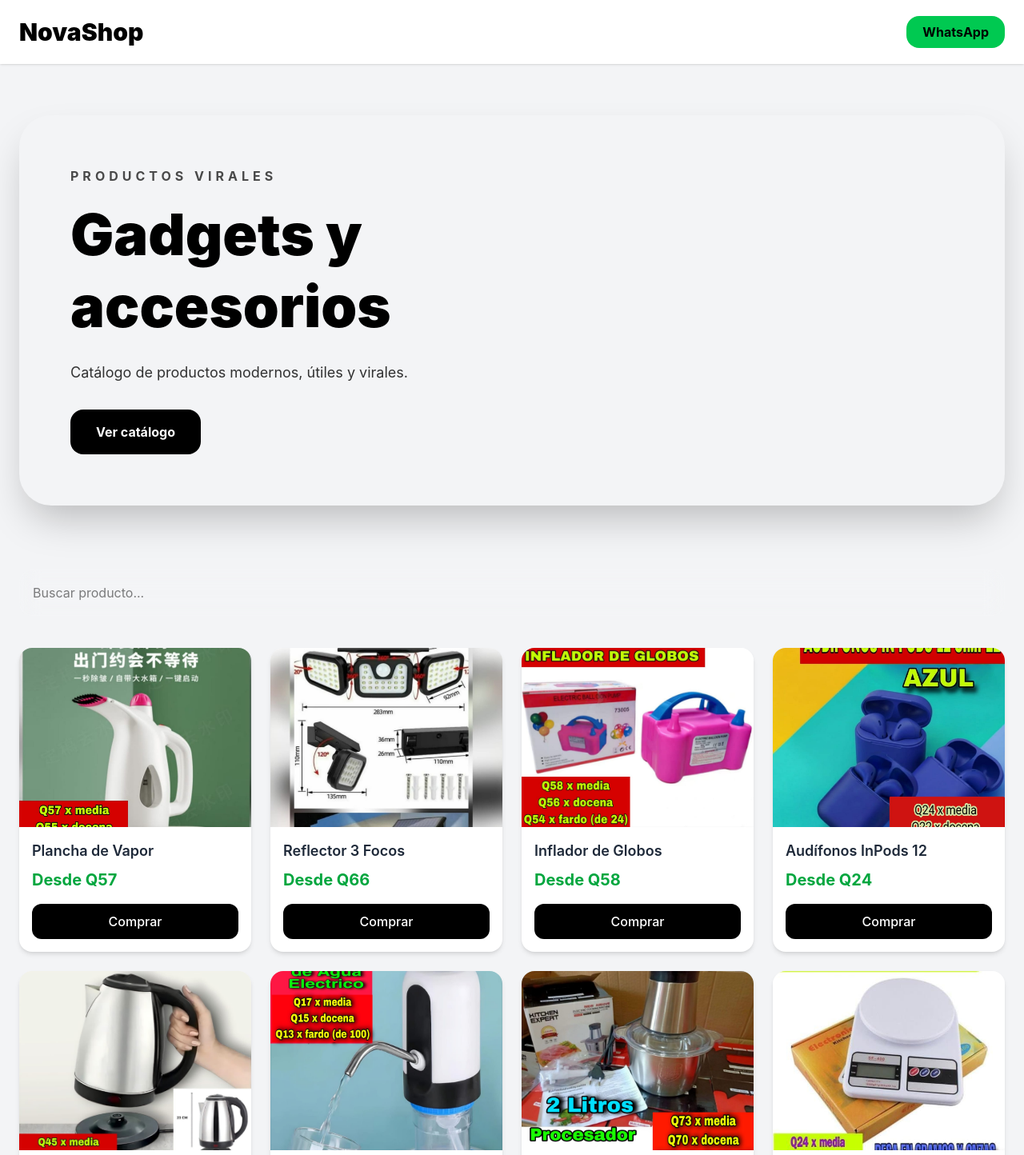
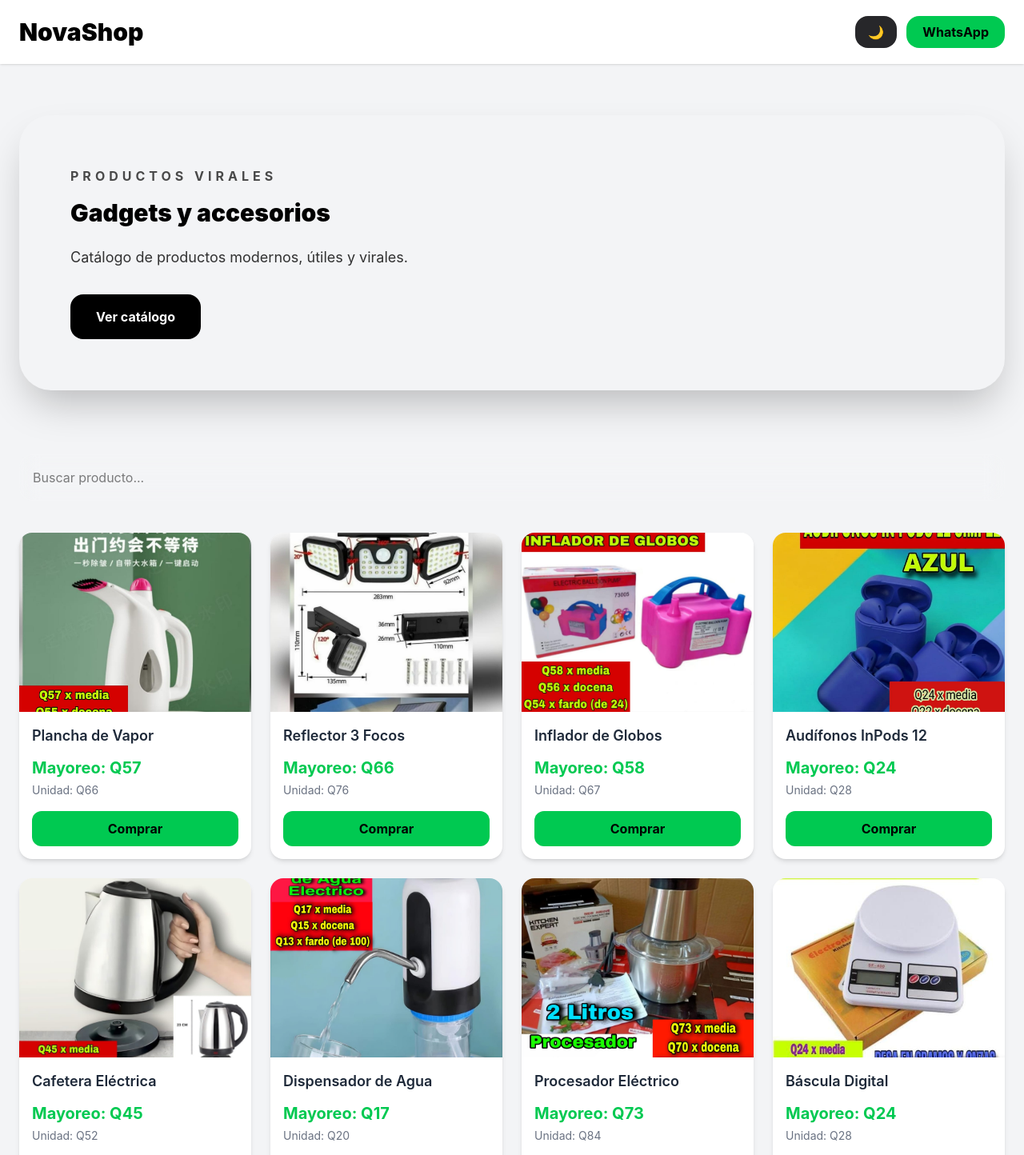
Before and after one commit to cxavicontreras/catalogo, a React (Vite) app: page / in a window 1280 px wide. Shown: the top 1444 px of the page at 80% size. Built offline with nearby package versions, Linux system fonts and the light colour scheme.

Commit message:
fix price

```diff
--- a/src/App.jsx
+++ b/src/App.jsx
@@ -117,20 +117,28 @@ const products = [
 ];
 
 
-function ProductCard({ product }) {
+function ProductCard({ product, darkMode }) {
+
+  const mayorPrice = parseInt(product.price.replace(/\D/g, ""));
+  const unitPrice = Math.round(mayorPrice * 1.15);
+
   return (
     <div
-      className="
-      bg-white
+      className={`
       rounded-2xl
       overflow-hidden
       shadow-md
       hover:shadow-xl
       transition-all
       duration-300
-    "
+
+      ${darkMode
+        ? "bg-zinc-900"
+        : "bg-white"}
+    `}
     >
-      <div className="bg-gray-100">
+
+      <div className={darkMode ? "bg-zinc-800" : "bg-gray-100"}>
         <img
           src={product.image}
           alt={product.name}
@@ -140,24 +148,50 @@ function ProductCard({ product }) {
 
       <div className="p-4">
 
-        <h2 className="text-gray-800 font-semibold text-lg line-clamp-2">
+        <h2
+          className={`
+          font-semibold
+          text-lg
+          line-clamp-2
+
+          ${darkMode
+            ? "text-white"
+            : "text-gray-800"}
+        `}
+        >
           {product.name}
         </h2>
 
-        <p className="text-green-600 text-xl font-bold mt-2">
-          {product.price}
+        <div className="mt-3 space-y-1">
+
+          <p className="text-green-500 text-xl font-bold">
+            Mayoreo: Q{mayorPrice}
           </p>
+
+          <p
+            className={`
+            text-sm
+
+            ${darkMode
+              ? "text-gray-300"
+              : "text-gray-500"}
+          `}
+          >
+            Unidad: Q{unitPrice}
+          </p>
+
+        </div>
 
         <button
           className="
           mt-4
           w-full
-          bg-black
-          hover:bg-zinc-800
-          text-white
+          bg-green-500
+          hover:bg-green-400
+          text-black
           py-2.5
           rounded-xl
-          font-medium
+          font-bold
           transition
         "
         >
@@ -165,23 +199,68 @@ function ProductCard({ product }) {
         </button>
 
       </div>
+
     </div>
   );
 }
+import { useState } from "react";
 export default function App() {
+  const [darkMode, setDarkMode] = useState(false);
   return (
-  <div className="min-h-screen bg-gray-100">
+  <div
+  className={
+    darkMode
+      ? "min-h-screen bg-[#0a0a0a]"
+      : "min-h-screen bg-gray-100"
+  }
+>
 
-      <header className="bg-white shadow-sm sticky top-0 z-50">
+      <header
+  className={`
+  sticky top-0 z-50 shadow-sm
+
+  ${darkMode
+    ? "bg-zinc-950"
+    : "bg-white"}
+`}
+>
         <div className="max-w-7xl mx-auto px-6 py-5 flex justify-between items-center">
 
-          <h1 className="text-3xl font-black text-black">
+          <h1
+  className={`
+  text-3xl font-black
+
+  ${darkMode
+    ? "text-white"
+    : "text-black"}
+`}
+>
             NovaShop
           </h1>
+
+          <div className="flex gap-3">
+
+  <button
+    onClick={() => setDarkMode(!darkMode)}
+    className="
+    bg-zinc-800
+    hover:bg-zinc-700
+    text-white
+    px-4
+    py-2
+    rounded-2xl
+    font-bold
+    transition
+  "
+  >
+    {darkMode ? "☀️" : "🌙"}
+  </button>
 
   <button className="bg-green-500 hover:bg-green-400 text-black px-5 py-2 rounded-2xl font-bold transition">
     WhatsApp
   </button>
+
+</div>
 
         </div>
       </header>
@@ -209,11 +288,27 @@ export default function App() {
         Productos virales
       </p>
 
-      <h1 className="text-5xl md:text-7xl font-black text-black leading-tight">
+      <h1
+  className={`
+  text-3xl font-black
+
+  ${darkMode
+    ? "text-white"
+    : "text-black"}
+`}
+>
         Gadgets y accesorios
       </h1>
 
-      <p className="text-black/80 text-lg mt-6">
+      <p
+  className={`
+  text-lg mt-6
+
+  ${darkMode
+    ? "text-gray-200"
+    : "text-black/80"}
+`}
+>
         Catálogo de productos modernos, útiles y virales.
       </p>
 
@@ -264,6 +359,7 @@ export default function App() {
             <ProductCard
   key={index}
   product={product}
+  darkMode={darkMode}
 />
           ))}
 
```
Lines whose indentation alone changed are shown as unchanged.
